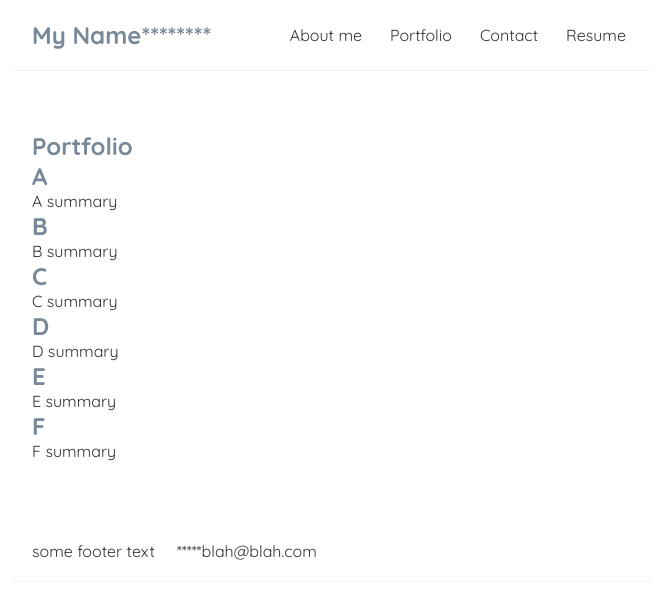
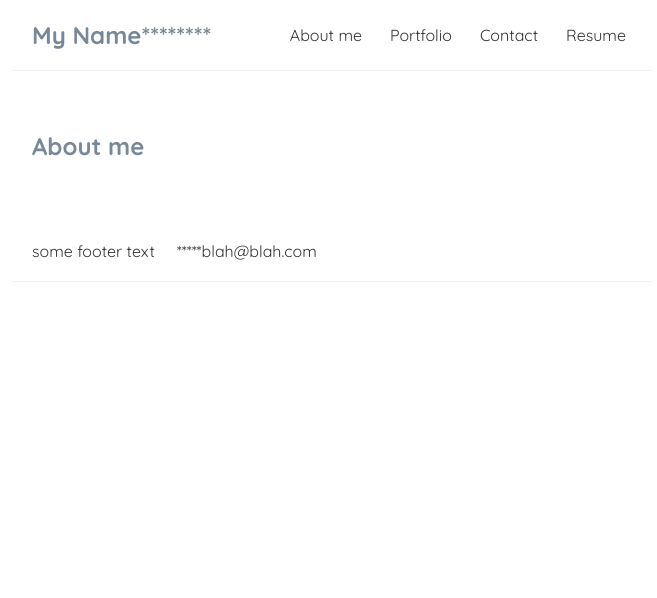
Before and after one commit to mlin901/mjl_reactportfolio, a React (Create React App) app: page / in a window 1280 px wide. Shown: the top 598 px of the page, without its empty margins (308-965 px from the left). Built offline with nearby package versions, Linux system fonts and the light colour scheme.

Commit message:
Added routing for pages (About me, Portfolio, Contact, Resume)

```diff
--- a/src/App.js
+++ b/src/App.js
@@ -3,38 +3,35 @@ import Navbar from './Navbar';
 import Aboutme from './Aboutme';
 import Portfolio from './Portfolio';
 import Contact from './Contact';
+import Resume from './Resume';
 import Footer from './Footer';
+import { BrowserRouter as Router, Route, Switch } from 'react-router-dom';
 
 function App() {
   return (
+    <Router>
       <div className="App">
         <Navbar />
         <div className="content">
-        {/* <Aboutme /> */}
-        {/* <Contact /> */}
+        <Switch>
+          <Route path="/portfolio">
             <Portfolio />
+          </Route>
+          <Route path="/contact">
+            <Contact />
+          </Route>
+          <Route path="/resume">
+            <Resume />
+          </Route>
+          <Route path="/">
+            <Aboutme />
+          </Route>
+        </Switch>
         </div>
         <Footer />
       </div>
+    </Router>
   );
 }
 
 export default App;
-
-
-
-{/* <header className="App-header">
-<h1>This is a test</h1>
-<img src={logo} className="App-logo" alt="logo" />
-<p>
-  Edit <code>src/App.js</code> and save to reload.
-</p>
-<a
-  className="App-link"
-  href="https://reactjs.org"
-  target="_blank"
-  rel="noopener noreferrer"
->
-  Learn React
-</a>
-</header> */}
--- a/src/Navbar.js
+++ b/src/Navbar.js
@@ -1,4 +1,5 @@
 import { useState } from "react";
+import { Link } from "react-router-dom";
 
 const Navbar = () => {
   const [name, setName] = useState('My Name********');
@@ -7,10 +8,10 @@ const Navbar = () => {
     <nav className="navbar">
       <h1>{ name }</h1>
       <div className="links">
-        <a href="/">About me</a>
-        <a href="/portfolio">Portfolio</a>
-        <a href="/contact">Contact</a>
-        <a href="/resume">Resume</a>
+        <Link to="/">About me</Link>
+        <Link to="/portfolio">Portfolio</Link>
+        <Link to="/contact">Contact</Link>
+        <Link to="/resume">Resume</Link>
       </div>
     </nav>
    );
```
Lines whose indentation alone changed are shown as unchanged.
